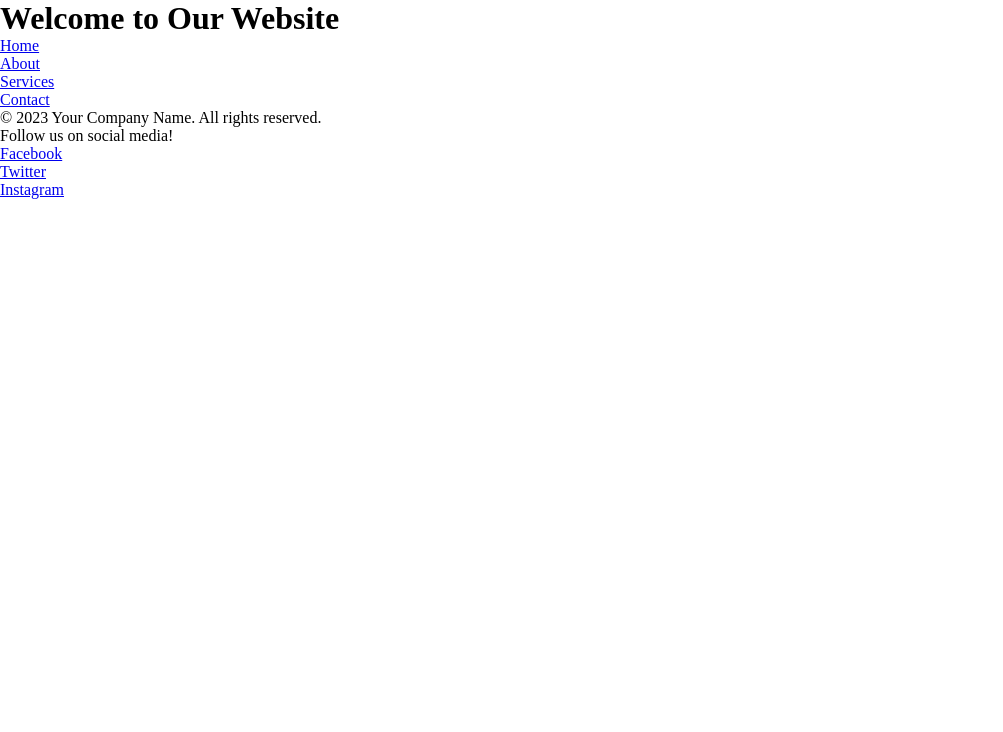
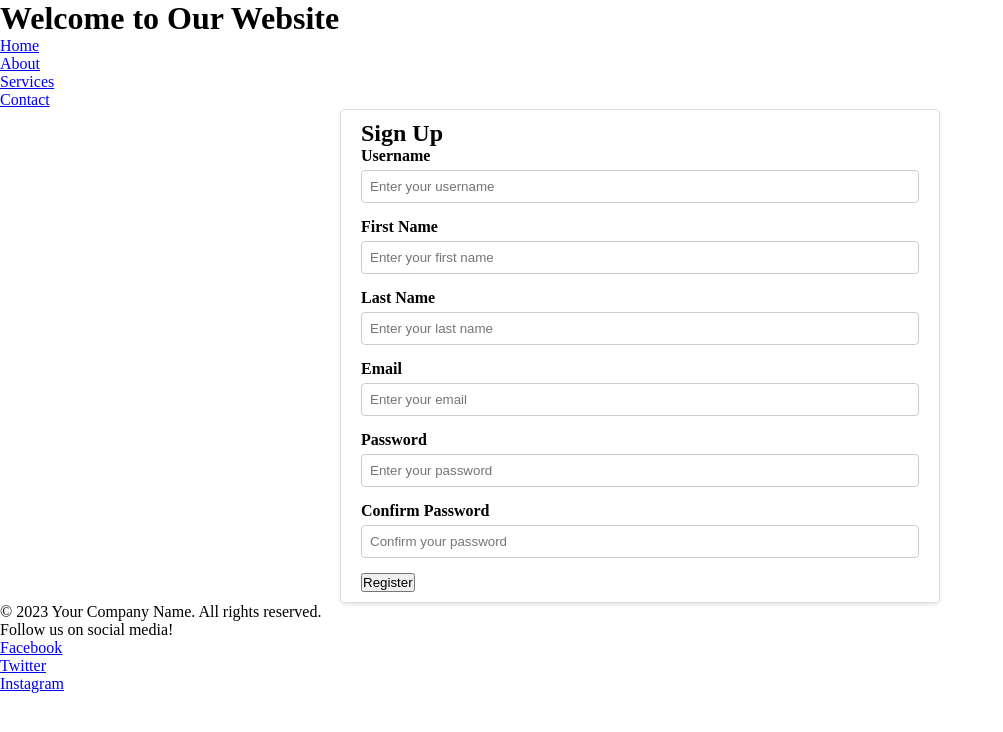
Before and after one commit to mnoor920/batch_808_blog, a React (Create React App) app: page /register in a window 1280 px wide. Shown: the top 732 px of the page, without its empty margins (0-1003 px from the left). Built offline with nearby package versions, Linux system fonts and the light colour scheme.

Commit message:
form and state lec updated

```diff
--- a/src/App.js
+++ b/src/App.js
@@ -1,5 +1,6 @@
 import Layout from "./layout";
 import AboutUsPage from "./pages/aboutus";
+import Register from "./pages/auth/register";
 import Homepage from "./pages/homepage";
 import { Routes, Route, Link } from "react-router-dom"
 
@@ -11,7 +12,7 @@ function App() {
         <Routes>
           <Route path="/" exact element={<Homepage />} />
           <Route path="/about" exact element={<AboutUsPage />} />
-          <Route path="/about" exact element={<AboutUsPage />} />
+          <Route path="/register" exact element={<Register />} />
         </Routes>
       </Layout>
       {/* <Homepage />
--- a/src/index.css
+++ b/src/index.css
@@ -42,3 +42,41 @@
   align-items: center;
   justify-content: center;
 }
+
+.register_page {
+  display: flex;
+  justify-content: center;
+}
+
+.sign_up {
+  width: 100%;
+  max-width: 600px;
+  margin: 0 auto;
+  padding: 20px;
+
+  padding: 10px 20px;
+  border-radius: 5px;
+  text-decoration: none;
+  display: inline-block;
+  border: 1px solid #ddd;
+  box-shadow: 0 2px 4px rgba(0, 0, 0, 0.1);
+  transition: background-color 0.3s ease, transform 0.2s ease;
+}
+
+.form-group {
+  width: 100%;
+  margin-bottom: 15px;
+}
+
+.form-group label {
+  display: block;
+  margin-bottom: 5px;
+  font-weight: bold;
+}
+
+.form-group input {
+  width: 100%;
+  padding: 8px;
+  border: 1px solid #ccc;
+  border-radius: 4px;
+}
--- /dev/null
+++ b/src/pages/auth/register.jsx
@@ -0,0 +1,99 @@
+import React, { useState } from 'react'
+
+const Register = () => {
+    const [username, setUsername] = useState('');
+    const [firstName, setFirstName] = useState('');
+    const [lastName, setLastName] = useState('');
+    const [email, setEmail] = useState('');
+    const [password, setPassword] = useState('');
+    const [confirmPassword, setConfirmPassword] = useState('');
+
+    const formData = {
+        username: username,
+        first_name: firstName,
+        last_name: lastName,
+        email: email,
+        password: password,
+        confirmPassword: confirmPassword
+    }
+
+    const handleSubmit = (e) => {
+        e.preventDefault();
+        if (!username || !firstName || !lastName || !email || !password || !confirmPassword) {
+            alert('Please fill in all fields');
+            return;
+        }
+        if (email.indexOf('@') === -1) {
+            alert('Please enter a valid email');
+            return;
+        }
+        if (password !== confirmPassword) {
+            alert('Passwords do not match');
+            return;
+        }
+        console.log(formData);
+    }
+
+
+    return (
+        <div className='register_page'>
+            <div className="sign_up">
+                <h2>Sign Up</h2>
+                <form onSubmit={handleSubmit} >
+                    <div className="form-group">
+                        <label htmlFor="username">Username</label>
+                        <input type="text" id="username"
+                            value={username}
+                            onChange={(e) => setUsername(e.target.value)}
+                            placeholder="Enter your username"
+                            name="username" />
+                    </div>
+                    <div className="form-group">
+                        <label htmlFor="username">First Name</label>
+                        <input type="text" id="username"
+                            value={firstName}
+                            onChange={(e) => setFirstName(e.target.value)}
+                            placeholder="Enter your first name"
+                            name="username" />
+                    </div>
+                    <div className="form-group">
+                        <label htmlFor="username">Last Name</label>
+                        <input type="text" id="username"
+                            value={lastName}
+                            onChange={(e) => setLastName(e.target.value)}
+                            placeholder="Enter your last name"
+                            name="username" />
+                    </div>
+                    <div className="form-group">
+                        <label htmlFor="username">Email</label>
+                        <input type="email" id="username"
+                            value={email}
+                            onChange={(e) => setEmail(e.target.value)}
+                            placeholder="Enter your email"
+                            name="username" />
+                    </div>
+                    <div className="form-group">
+                        <label htmlFor="username">Password</label>
+                        <input type="password" id="username"
+                            value={password}
+                            onChange={(e) => setPassword(e.target.value)}
+                            placeholder="Enter your password"
+                            name="username" />
+                    </div>
+                    <div className="form-group">
+                        <label htmlFor="username">Confirm Password</label>
+                        <input type="password" id="username"
+                            value={confirmPassword}
+                            onChange={(e) => setConfirmPassword(e.target.value)}
+                            placeholder="Confirm your password"
+                            name="username" />
+                    </div>
+                    <button type="submit" className='btn'>Register</button>
+                </form>
+            </div>
+
+        </div>
+    )
+}
+
+export default Register
--- /dev/null
+++ b/src/utils/fake.js
@@ -0,0 +1 @@
+const studentdata = []
```
Also changed, not shown: src/utils/validation.js (added).
